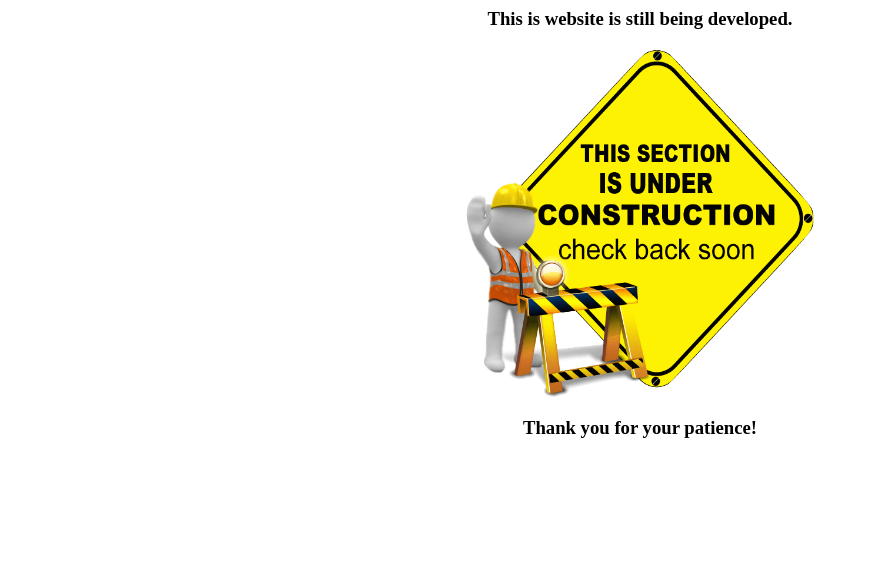
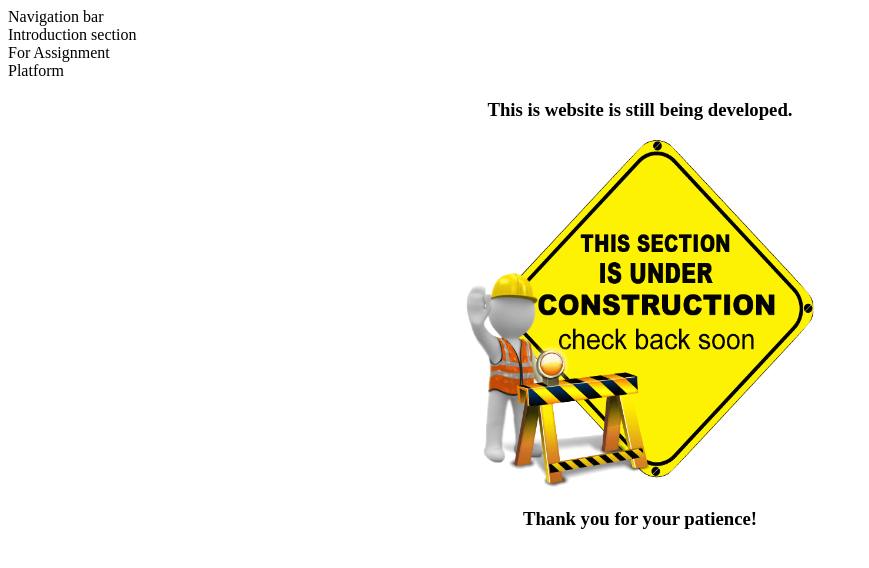
Before and after one commit to MosopeO/CSCI225, a plain HTML site: page index.html in a window 1280 px wide. Shown: the whole page, without its empty margins (0-869 px from the left). Drawn offline with Linux system fonts and the light colour scheme.

Commit message:
added sections

```diff
--- a/index.html
+++ b/index.html
@@ -5,11 +5,33 @@
 </head>
 
 <body>
+
+    <div class = "wrapper">
+        <div class = "navbar">
+            Navigation bar
+        </div>
+
+        <div class = "introduction">
+             Introduction section
+        </div>
+
+        <div class = "Assignment">
+            For Assignment
+        </div>
+
+        <div class = "Platform">
+            Platform
+        </div>
+
+
     <center>
         <h3>This is website is still being developed. </h3>
         <img width="350" height="350" src="img/website-under-construction.png">
         <h3>Thank you for your patience!</h3>
     </center>
+
+
+    </div>
 </body>
 
 </html>
```
